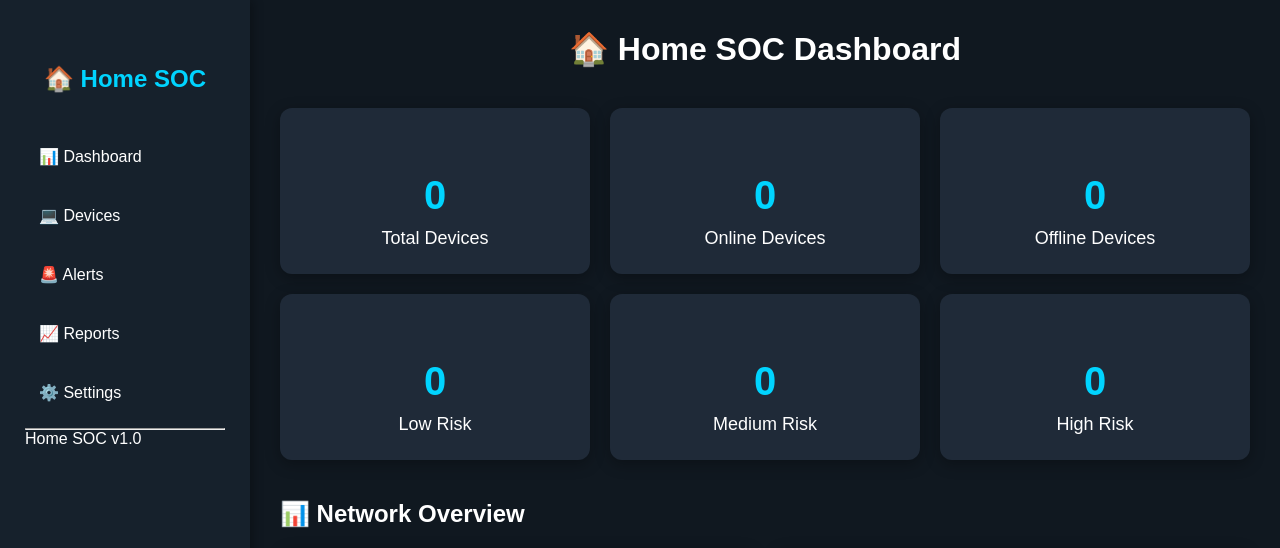
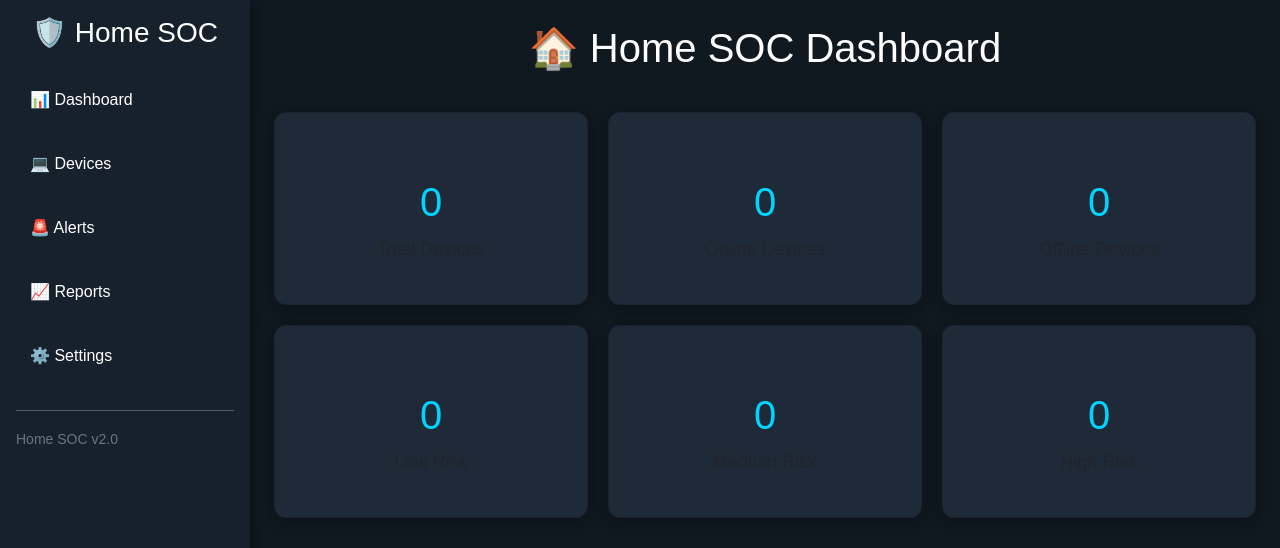
Before and after one commit to kin0ti/home_soc, a Flask app: page / in a window 1280 px wide. Shown: the top 548 px of the page. Run offline with Flask 3, Linux system fonts and the light colour scheme; data that the repository does not hold is empty.

Commit message:
Phase 9.1 - Bootstrap base layout

```diff
--- a/python/dashboard/templates/base.html
+++ b/python/dashboard/templates/base.html
@@ -1,50 +1,72 @@
 <!DOCTYPE html>
 <html lang="en">
-
 <head>
 
     <meta charset="UTF-8">
 
-    <meta name="viewport" content="width=device-width, initial-scale=1.0">
+    <meta name="viewport" content="width=device-width, initial-scale=1">
 
-    <title>Home SOC</title>
+    <title>Home SOC v2.0</title>
 
-    <link rel="stylesheet" href="{{ url_for('static', filename='style.css') }}">
+    <link href="https://cdn.jsdelivr.net/npm/bootstrap@5.3.3/dist/css/bootstrap.min.css" rel="stylesheet">
+
+    <link rel="stylesheet"
+          href="{{ url_for('static', filename='style.css') }}">
 
 </head>
 
 <body>
 
-    <div class="sidebar">
+<div class="d-flex">
 
-        <h2>🏠 Home SOC</h2>
+    <nav class="sidebar p-3">
 
-        <a href="/">📊 Dashboard</a>
+        <h3 class="text-center mb-4">
+            🛡️ Home SOC
+        </h3>
 
-        <a href="/devices">💻 Devices</a>
+        <div class="nav flex-column">
 
-        <a href="/alerts">🚨 Alerts</a>
+            <a class="nav-link" href="/">
+                📊 Dashboard
+            </a>
 
-        <a href="/reports">📈 Reports</a>
+            <a class="nav-link" href="/devices">
+                💻 Devices
+            </a>
 
-        <a href="/settings">⚙️ Settings</a>
+            <a class="nav-link" href="/alerts">
+                🚨 Alerts
+            </a>
+
+            <a class="nav-link" href="/reports">
+                📈 Reports
+            </a>
+
+            <a class="nav-link" href="/settings">
+                ⚙️ Settings
+            </a>
+
+        </div>
 
         <hr>
 
-        <p class="sidebar-footer">
-            Home SOC v1.0
-        </p>
+        <small class="text-secondary">
+            Home SOC v2.0
+        </small>
 
-    </div>
+    </nav>
 
-    <div class="content">
+    <main class="content flex-grow-1 p-4">
 
         {% block content %}
-
         {% endblock %}
 
-    </div>
+    </main>
+
+</div>
+
+<script src="https://cdn.jsdelivr.net/npm/bootstrap@5.3.3/dist/js/bootstrap.bundle.min.js"></script>
 
 </body>
-
 </html>
```
Also changed, not shown: python/dashboard/templates/alerts.html (added, +9 -0 lines), python/dashboard/templates/reports.html (added, +9 -0 lines), python/dashboard/templates/settings.html (added, +9 -0 lines).
